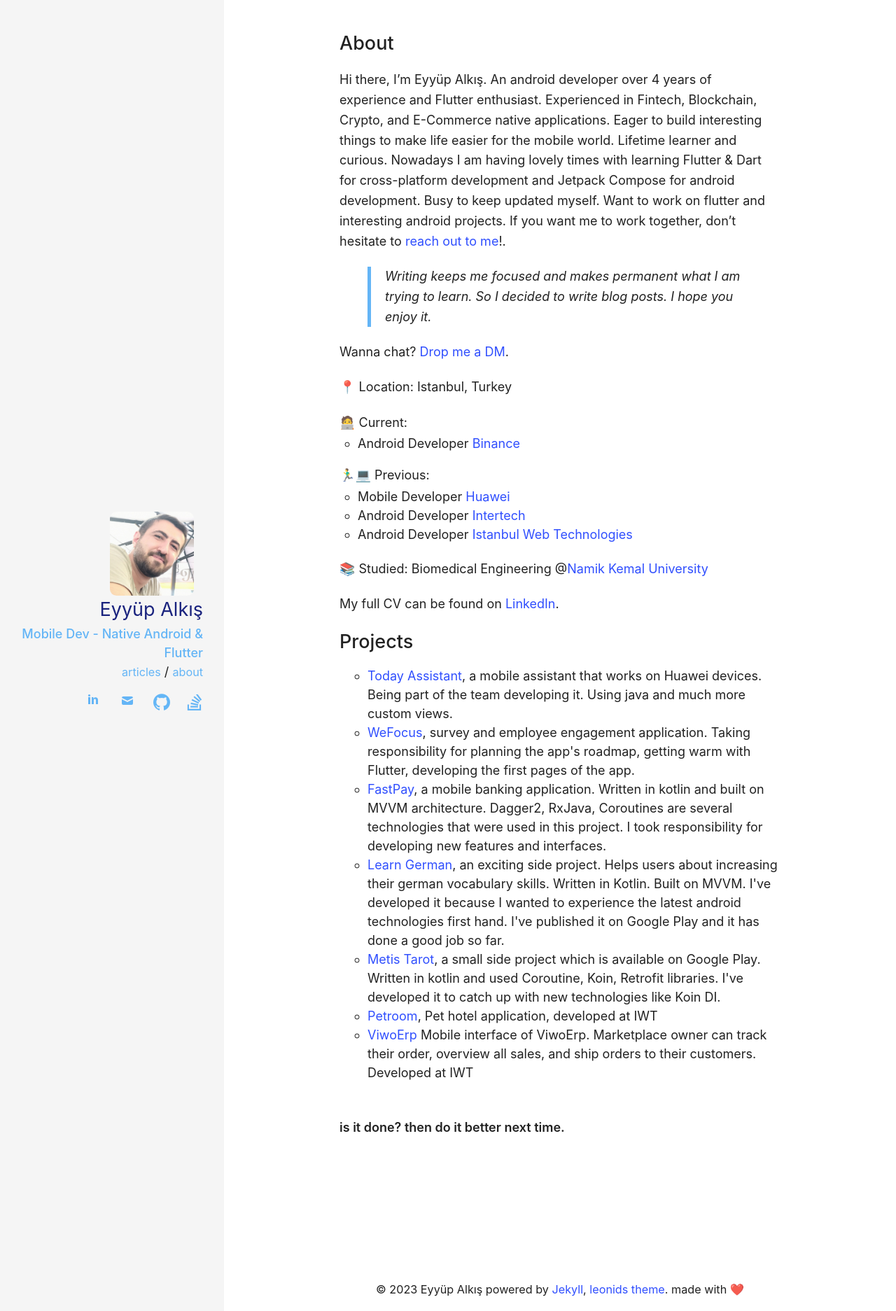
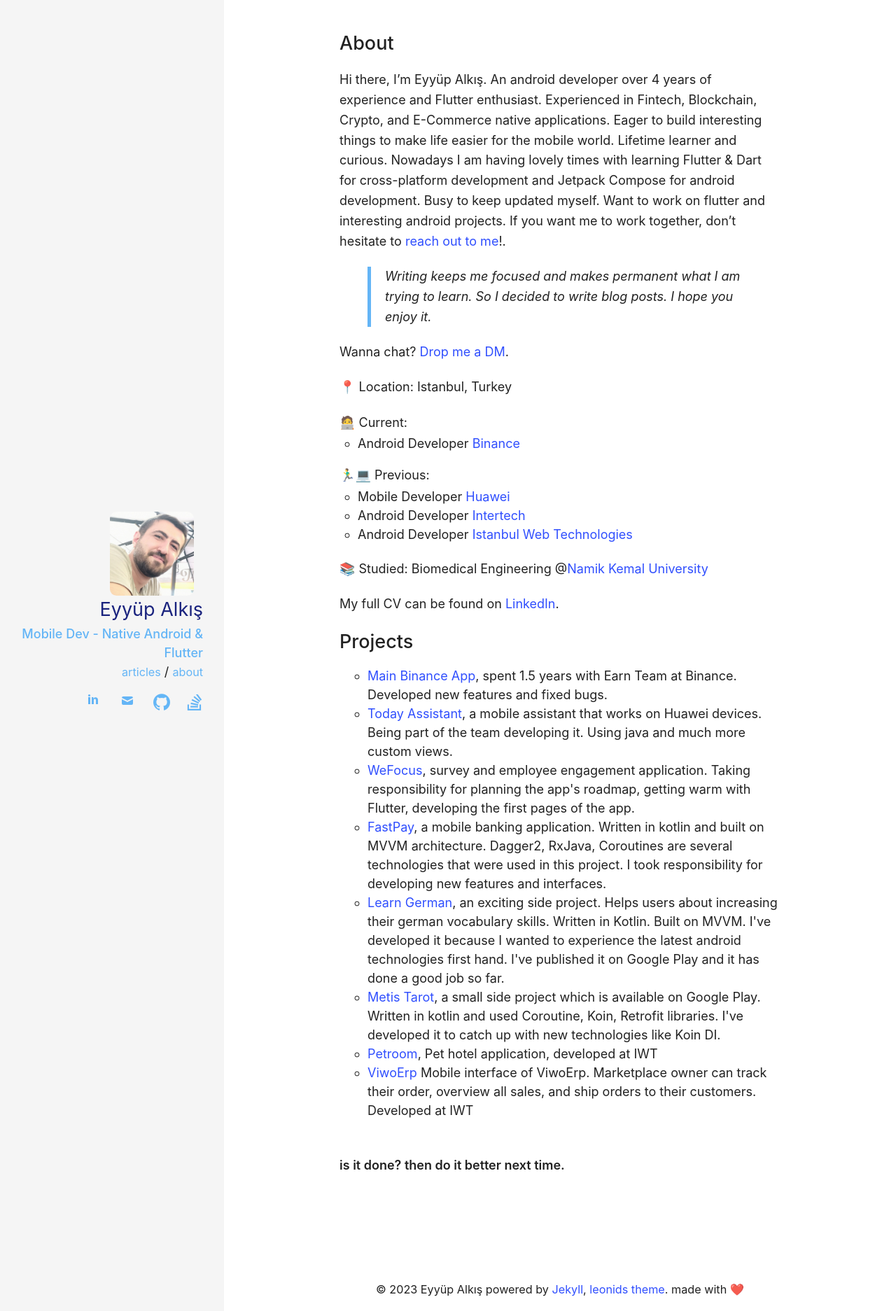
Before and after one commit to EyyupAlkis/About, a Jekyll site: the page built from about.md, in a window 1280 px wide. Shown: the whole page at 70% size. Built offline with Jekyll 4.4.1, drawn with Linux system fonts in a browser that asks for light colours.

Commit message:
Binance addition

```diff
--- a/about.md
+++ b/about.md
@@ -61,6 +61,9 @@
 
   <ul style="list-style-type: circle;">
     <li>
+      <a href="https://www.binance.com/en/earn">Main Binance App</a>, spent 1.5 years with Earn Team at Binance. Developed new features and fixed bugs.
+    </li>
+    <li>
       <a href="https://huaweimobileservices.com/assistant/">Today Assistant</a>, a mobile assistant that works on Huawei devices. Being part of the team developing it. Using java and much more custom views.
     </li>
     <li>
```
